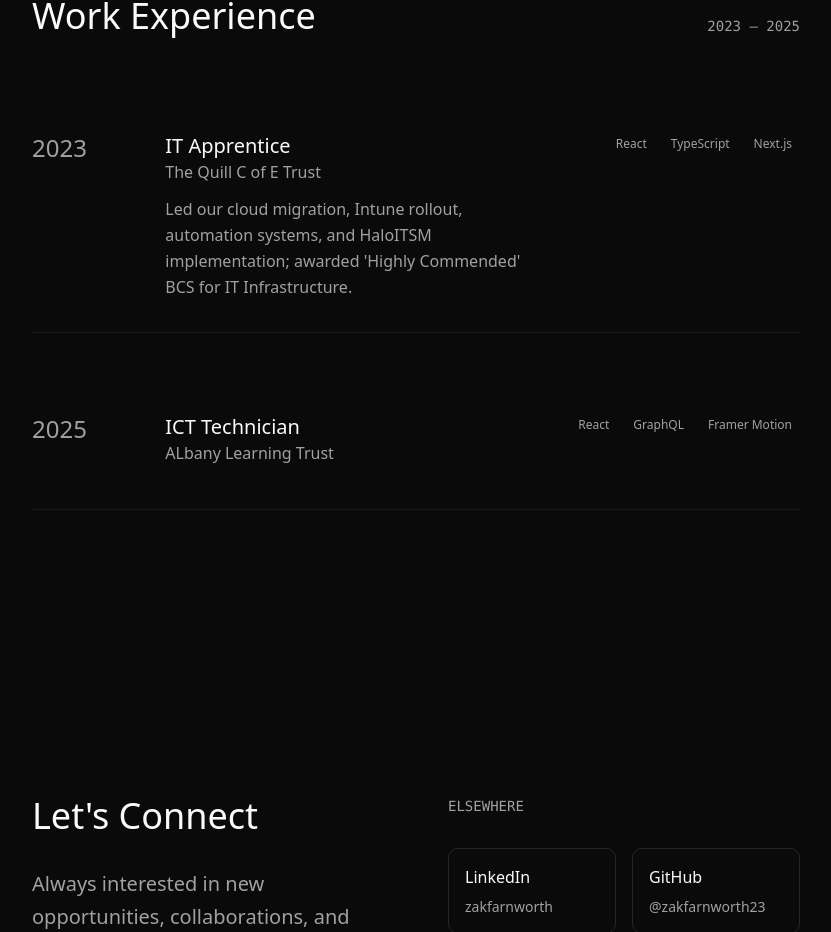
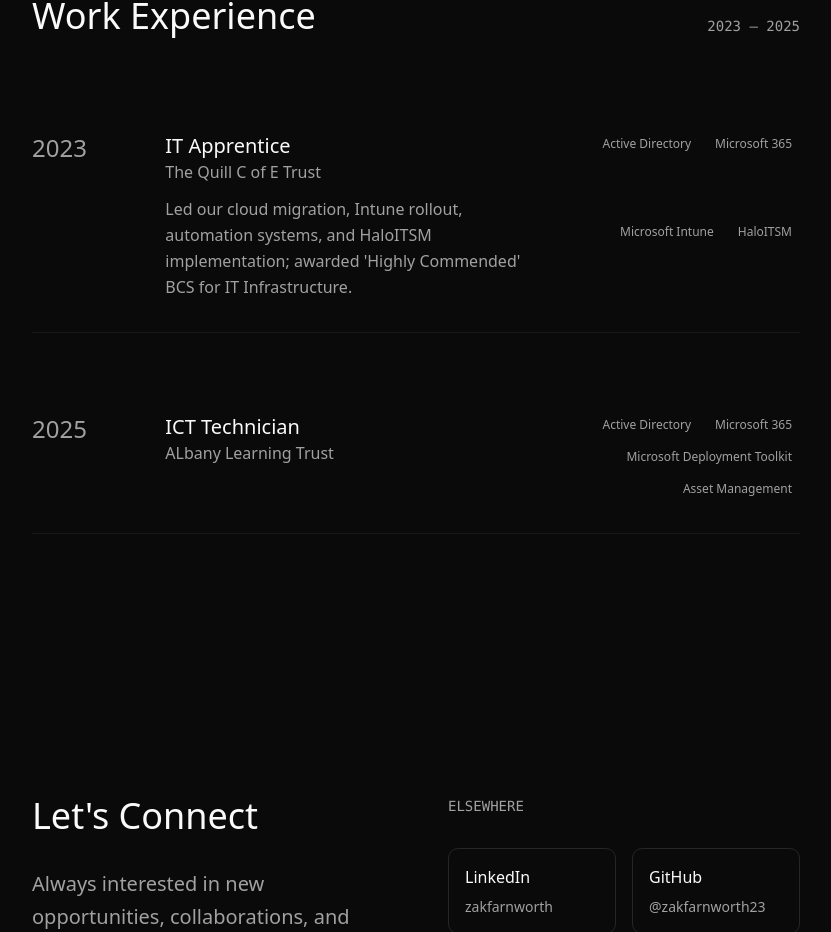
Before and after one commit to zakfarnworth23/farnworthdotorguk25, a Next.js app: page / in a window 1280 px wide. Shown: the part 932-1864 px from the top of the page, without its empty margins (224-1055 px from the left). Built offline with nearby package versions, Linux system fonts and the light colour scheme.

Commit message:
Update page.tsx

```diff
--- a/app/page.tsx
+++ b/app/page.tsx
@@ -131,14 +131,14 @@ export default function Home() {
                   role: "IT Apprentice",
                   company: "The Quill C of E Trust",
                   description: "Led our cloud migration, Intune rollout, automation systems, and HaloITSM implementation; awarded 'Highly Commended' BCS for IT Infrastructure.",
-                  tech: ["React", "TypeScript", "Next.js"],
+                  tech: ["Active Directory", "Microsoft 365", "Microsoft Intune", "HaloITSM"],
                 },
                 {
                   year: "2025",
                   role: "ICT Technician",
                   company: "ALbany Learning Trust",
                   description: "",
-                  tech: ["React", "GraphQL", "Framer Motion"],
+                  tech: ["Active Directory", "Microsoft 365", "Microsoft Deployment Toolkit", "Asset Management"],
                 }
               ].map((job, index) => (
                 <div
```
